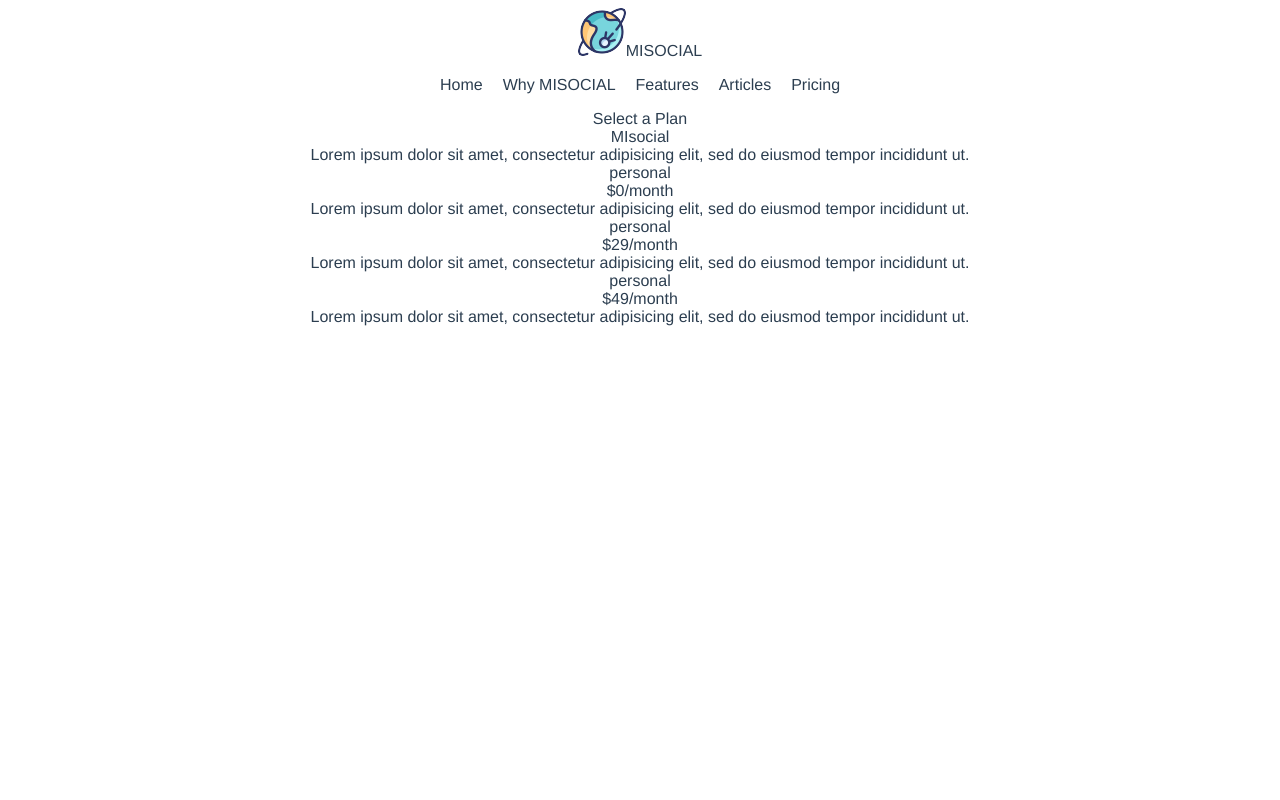
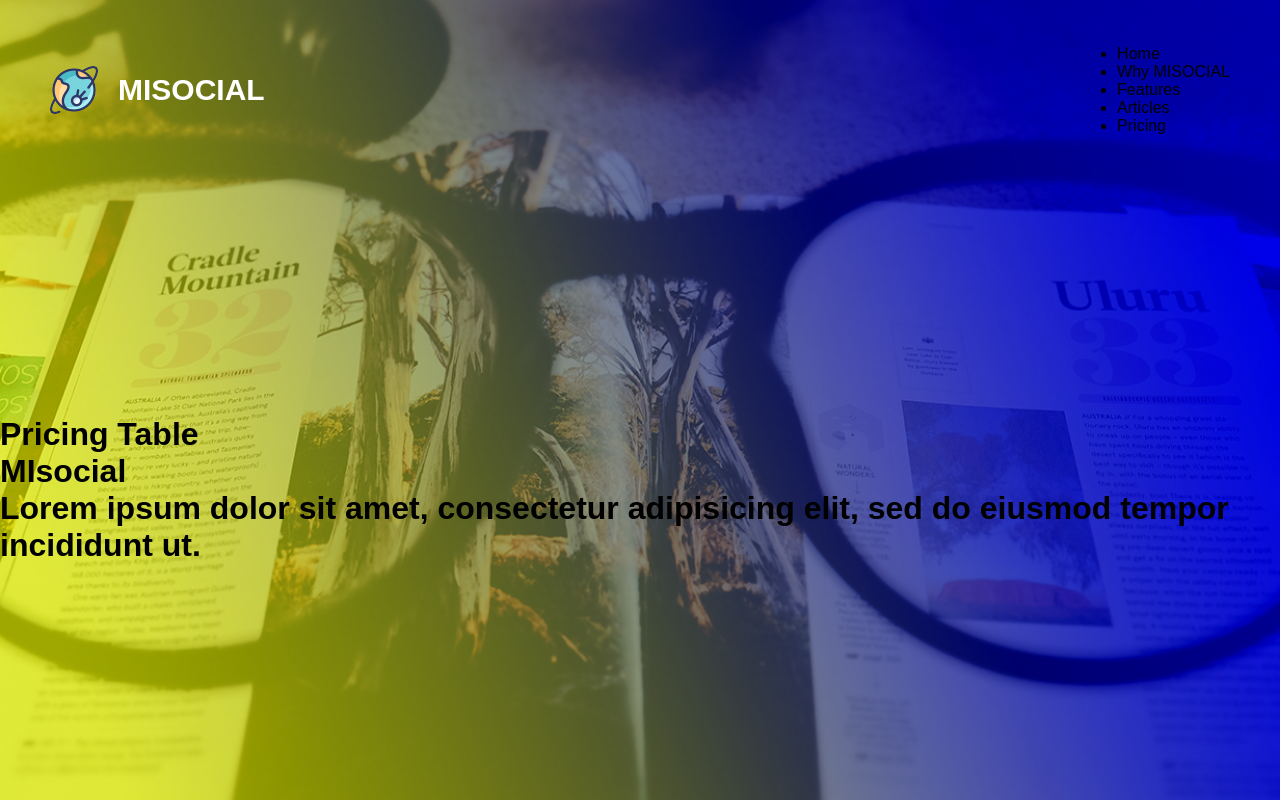
Before and after one commit to derunva/misocial, a Vue app: page /pricing in a window 1280 px wide. Shown: the top 800 px of the page. Built offline with nearby package versions, Linux system fonts and the light colour scheme.

Commit message:
event emit

```diff
--- a/src/App.vue
+++ b/src/App.vue
@@ -1,37 +1,71 @@
 <template lang="pug">
-  <div id="app" >
-    menu-app
-    <router-view/>
+  <div id="app" v-on:myevent="setHeading(data)">
+    .main-screen
+      menu-app
+      heading(v-bind:title="title" v-bind:caption="caption" v-bind:intro="intro" tag="true")
+    .wrapper
+      <router-view/>
   </div>
 </template>
 
 
 <script >
   import MenuApp from './components/Menu';
+  import Heading from './components/Heading';
+  import { EventBus } from './event-bus.js';
+  var _this;
+  const clickHandler = function(data) {
+      _this.title = data.title
+  }
   export default{
 
     components: {
-      'menu-app': MenuApp
+      'menu-app': MenuApp,
+      'heading' : Heading
+    },
+    data: ()=>{
+      return {
+        title : 'Select a Plan',
+        caption: 'MIsocial',
+        intro: 'Lorem ipsum dolor sit amet, consectetur adipisicing elit, sed do eiusmod tempor incididunt ut.'
+      }
+    },
+    created: function(){
+      _this = this;
+      EventBus.$on('setHeading', clickHandler);
+    },
+    methods : {
+      setHeading : (data) => {
+        console.log(data)
+      }
     }
   }
 </script>
 
 <style lang="scss">
-#app {
-  font-family: 'Avenir', Helvetica, Arial, sans-serif;
-  -webkit-font-smoothing: antialiased;
-  -moz-osx-font-smoothing: grayscale;
-  text-align: center;
-  color: #2c3e50;
+*{
+  margin: 0;
+  padding: 0;
+  box-sizing: border-box;
 }
-#nav {
-  padding: 30px;
-  a {
-    font-weight: bold;
-    color: #2c3e50;
-    &.router-link-exact-active {
-      color: #42b983;
-    }
-  }
+#app{
+  font-family: Ubuntu, sans-serif;
+}
+.wrapper{
+  max-width: 1470px;
+  padding: 0 25px;
+  position: relative;
+  z-index: 2;
+  margin: 0 auto;
 }
 </style>
+<style scoped lang="scss">
+.main-screen{
+  background-image: url('./assets/bg.png');
+  background-size: cover;
+  background-position: center;
+  display: flex;
+  flex-direction: column;
+  height: 100vh;
+}
+</style>
--- a/src/components/Heading.vue
+++ b/src/components/Heading.vue
@@ -1,5 +1,9 @@
 <template lang="pug">
-  .heading
+  h1.heading(v-if="tag")
+    .heading__caption {{title}}
+    .heading__title {{caption}}
+    .heading__intro {{intro}}
+  h2.heading(v-else)
     .heading__caption {{title}}
     .heading__title {{caption}}
     .heading__intro {{intro}}
@@ -8,6 +12,11 @@
 <script>
   export default{
     name: 'Heading',
-    props: ['title', 'caption', 'intro']
+    props: ['title', 'caption', 'intro', 'tag']
   }
 </script>
+<style>
+  .heading{
+    margin: auto;
+  }
+</style>
--- a/src/components/Menu.vue
+++ b/src/components/Menu.vue
@@ -1,6 +1,6 @@
 <template lang="pug">
   .menu
-    router-link(tag="div" to="/")
+    router-link(tag="div" to="/" class="logo")
       img(src="../../public/img/logo.png")
       |MISOCIAL
     ul
@@ -24,18 +24,19 @@ export default {
 
 <!-- Add "scoped" attribute to limit CSS to this component only -->
 <style scoped lang="scss">
-h3 {
-  margin: 40px 0 0;
+.logo{
+  font-size: 30px;
+  font-weight: bold;
+  color: #fff;
+  display: flex;
+  align-items: center;
+  img{
+    margin-right: 20px;
+  }
 }
-ul {
-  list-style-type: none;
-  padding: 0;
-}
-li {
-  display: inline-block;
-  margin: 0 10px;
-}
-a {
-  color: #42b983;
+.menu{
+  padding: 45px 50px;
+  display: flex;
+  justify-content: space-between;
 }
 </style>
--- /dev/null
+++ b/src/components/Page.vue
@@ -0,0 +1,27 @@
+<template lang="pug">
+  #page
+    .main-screen
+      menu-app
+      heading(v-bind:title="title" v-bind:caption="caption" v-bind:intro="intro" tag="true")
+    .wrapper
+      |content
+    .footer
+      |footer content
+</template>
+<script>
+  import Heading from './Heading';
+  import PricingPlan from './PricingPlan';
+  export default{
+    components: {
+      'heading': Heading,
+      'pricing-plan': PricingPlan
+    },
+    data: ()=>{
+      return {
+        title : 'Select a Plan',
+        caption: 'MIsocial',
+        intro: 'Lorem ipsum dolor sit amet, consectetur adipisicing elit, sed do eiusmod tempor incididunt ut.',
+      }
+    }
+  }
+</script>
--- a/src/components/Pricing.vue
+++ b/src/components/Pricing.vue
@@ -1,23 +1,45 @@
 <template lang="pug">
   #pricing
-    heading( v-bind:title="title" v-bind:caption="caption" v-bind:intro="intro")
-    pricing-plan(v-for="item in pricings" v-bind:title="item.title" v-bind:price="item.price" v-bind:descr="item.descr")
+
+    .wraper
+      heading( v-bind:title="title" v-bind:caption="caption" v-bind:intro="intro")
+      pricing-plan(v-for="item in pricings" v-bind:title="item.title" v-bind:price="item.price" v-bind:descr="item.descr")
 </template>
 
 <script>
   import Heading from './Heading';
   import PricingPlan from './PricingPlan';
+  import { EventBus } from '../event-bus.js';
   export default{
+    created : function(){
+      console.log('pricing')
+      EventBus.$emit('setHeading', {title: this.title});
+    },
     components: {
       'heading': Heading,
       'pricing-plan': PricingPlan
     },
     data: ()=>{
       return {
-        title : 'Select a Plan',
+        title : 'Pricing Table',
         caption: 'MIsocial',
         intro: 'Lorem ipsum dolor sit amet, consectetur adipisicing elit, sed do eiusmod tempor incididunt ut.',
         pricings : [
+          {
+            title: 'personal',
+            price: 0,
+            descr: 'Lorem ipsum dolor sit amet, consectetur adipisicing elit, sed do eiusmod tempor incididunt ut.'
+          },
+          {
+            title: 'personal',
+            price: 29,
+            descr: 'Lorem ipsum dolor sit amet, consectetur adipisicing elit, sed do eiusmod tempor incididunt ut.'
+          },
+          {
+            title: 'personal',
+            price: 49,
+            descr: 'Lorem ipsum dolor sit amet, consectetur adipisicing elit, sed do eiusmod tempor incididunt ut.'
+          },
           {
             title: 'personal',
             price: 0,
--- a/src/components/PricingPlan.vue
+++ b/src/components/PricingPlan.vue
@@ -16,3 +16,10 @@
     props: ['title', 'price', 'descr']
   }
 </script>
+
+<style scoped lang="sass">
+  .pricing-plan
+    border-radius: 30px
+    border: 1px solid #d5d5dd
+    margin: 70px 0
+</style>
--- /dev/null
+++ b/src/event-bus.js
@@ -0,0 +1,2 @@
+import Vue from 'vue';
+export const EventBus = new Vue();
--- a/src/router.js
+++ b/src/router.js
@@ -2,6 +2,7 @@ import Vue from 'vue'
 import Router from 'vue-router'
 import Home from './views/Home.vue'
 import Pricing from './components/Pricing.vue'
+import Page from './components/Page.vue'
 Vue.use(Router)
 
 export default new Router({
```
Also changed, not shown: src/assets/bg.png (added).
